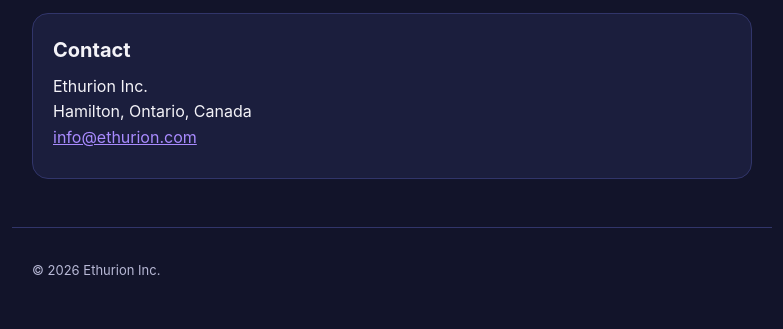
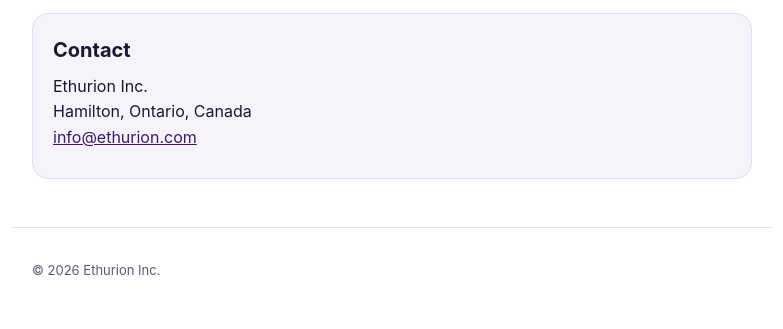
Before and after one commit to Menyx-star/ethurion-site, a plain HTML site: page index.html in a window 1280 px wide. Shown: the part 549-878 px from the top of the page, without its empty margins (248-1031 px from the left). Drawn offline with Linux system fonts and the light colour scheme.

Commit message:
Add files via upload

```diff
--- a/style.css
+++ b/style.css
@@ -1,5 +1,5 @@
 
-:root{--bg:#12142A;--card:#1B1E3D;--text:#F4F3F8;--muted:#B8B9D6;--brand:#3B1A6B;--accent:#A98BFF;--line:#31356A}
+:root{--bg:#FFFFFF;--card:#F6F4FA;--text:#1B1633;--muted:#5B5878;--brand:#3B1A6B;--accent:#3B1A6B;--line:#E4DFEF}
 *{box-sizing:border-box}html{-webkit-text-size-adjust:100%}
 body{margin:0;background:var(--bg);color:var(--text);font:16px/1.6 -apple-system,BlinkMacSystemFont,"Segoe UI",Roboto,Helvetica,Arial,sans-serif}
 a{color:var(--accent)}
```
